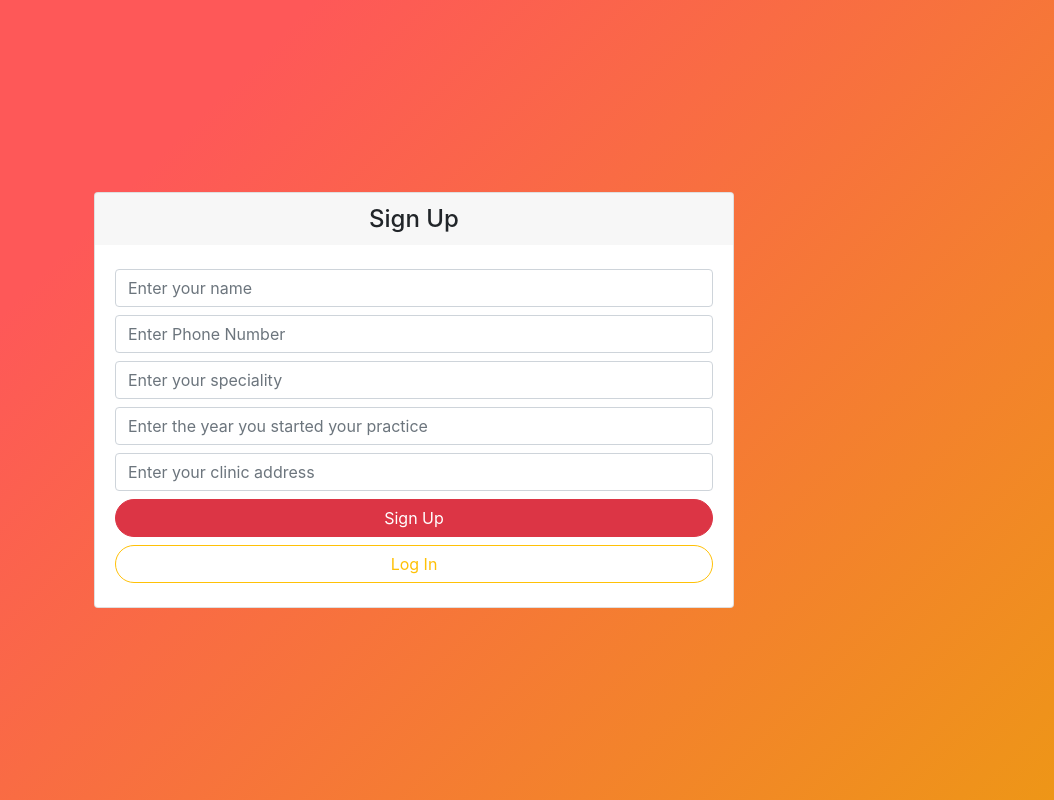
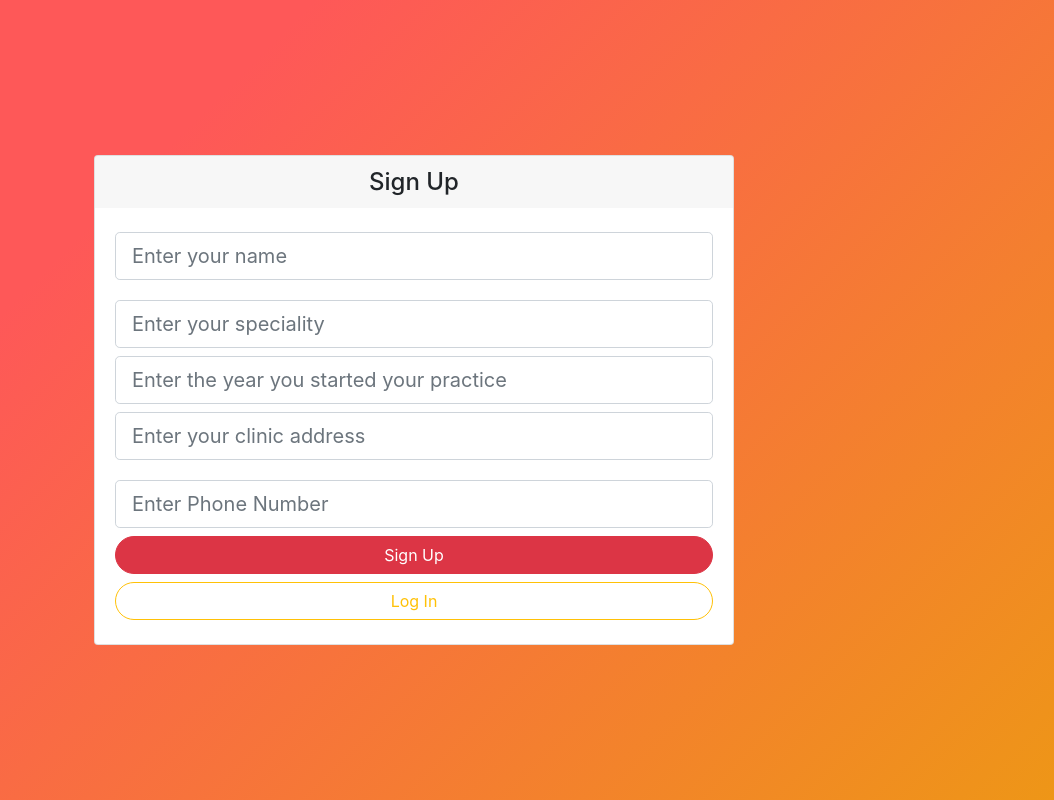
Before and after one commit to Rashmil-1999/kjsce-hack-19, a React (Create React App) app: page /signup in a window 1280 px wide. Shown: the whole page, without its empty margins (226-1280 px from the left). Built offline with nearby package versions, Linux system fonts and the light colour scheme.

Commit message:
integrate tokens

```diff
--- a/public/index.html
+++ b/public/index.html
@@ -30,6 +30,7 @@
   </head>
   <body>
     <noscript>You need to enable JavaScript to run this app.</noscript>
+    <div id="recaptcha-container"></div>
     <div id="root"></div>
     <!--
       This HTML file is a template.
--- a/src/containers/Auth/LogInCard.tsx
+++ b/src/containers/Auth/LogInCard.tsx
@@ -1,34 +1,74 @@
-import React from 'react';
+import React, { useState } from 'react';
 
-import { Link } from 'react-router-dom';
+import firebase from 'firebase';
+import { Link, useHistory } from 'react-router-dom';
 import { Card, CardHeader, CardBody, Input, Button } from 'reactstrap';
 import { useInput } from '../../util';
+import { useFirebase } from '../../util/firebase';
 
 const LogInCard: React.FC = () => {
+  const [otpSent, setOtpSent] = useState(false);
+  const history = useHistory();
+
   const phoneNumberInput = useInput();
   const otpInput = useInput();
+
+  const firebase = useFirebase();
+
+  const onLogin = (e: React.ChangeEvent<HTMLFormElement>) => {
+    e.preventDefault();
+
+    if(otpSent && otpInput.value) {
+      const cr: firebase.auth.ConfirmationResult = (window as any).confirmationResult;
+      cr.confirm(otpInput.value)
+      .then((r) => {
+        history.push("/dashboard");
+      })
+      .catch((e) => {
+        alert(JSON.stringify(e));
+      });
+    }
+
+    const appVerifier = (window as any).recaptchaVerifier;
+    const phoneNumber = phoneNumberInput.value;
+
+    if(phoneNumber) {
+      firebase.auth().signInWithPhoneNumber("+91" + phoneNumber, appVerifier)
+      .then(function (confirmationResult) {
+        (window as any).confirmationResult = confirmationResult;
+        setOtpSent(true);
+      })
+      .catch(function (error) {
+        alert(JSON.stringify(error));
+      });
+    }
+  };
 
   return (
     <Card>
       <CardHeader className="text-center border-0">
         <h4 className="m-0">Log In</h4>
       </CardHeader>
-      <CardBody tag="form" onSubmit={() => alert("Hi")} className="d-flex flex-column">
+      <CardBody tag="form" onSubmit={onLogin} className="d-flex flex-column">
         <Input
           className="border-radius-50 my-1"
           placeholder="Enter Phone Number"
           type="tel"
+          size="lg"
+          disabled={otpSent}
           {...phoneNumberInput as any}
         />
 
+        {otpSent &&
           <Input
             className="border-radius-50 my-1"
             placeholder="Enter OTP"
             type="number"
             {...otpInput as any}
           />
+        }
 
-        <Button color="primary" type="submit" className="rounded-pill my-1">Log In</Button>
+        <Button id="login-button" color="primary" type="submit" className="rounded-pill my-1">Log In</Button>
         <Button tag={Link} to="/signup" outline color="info" className="rounded-pill my-1">Sign Up</Button>
       </CardBody>
     </Card>
--- a/src/containers/Auth/SignUpCard.tsx
+++ b/src/containers/Auth/SignUpCard.tsx
@@ -1,38 +1,83 @@
-import React from 'react';
+import React, { useState } from 'react';
 
-import { Link } from 'react-router-dom';
+import { Link, useHistory } from 'react-router-dom';
 import { Card, CardHeader, CardBody, Input, Button } from 'reactstrap';
 import { useInput } from '../../util';
+import { useFirebase } from '../../util/firebase';
 
 const SignUpCard: React.FC = () => {
+  const [otpSent, setOtpSent] = useState(false);
+  const history = useHistory();
+
   const nameInput = useInput();
   const phoneNumberInput = useInput();
   const specialityInput = useInput();
   const experienceInput = useInput();
   const addressInput = useInput();
+  const otpInput = useInput();
+
+  const firebase = useFirebase();
+
+  const onSignup = (e: React.ChangeEvent<HTMLFormElement>) => {
+    e.preventDefault();
+
+    if(otpSent && otpInput.value) {
+      const cr: firebase.auth.ConfirmationResult = (window as any).confirmationResult;
+      cr.confirm(otpInput.value)
+      .then((r) => {
+        if(r.user) {
+          return firebase.firestore()
+            .collection("Doctors")
+            .doc(r.user.uid)
+            .set({
+              name: nameInput.value,
+              speciality: specialityInput.value,
+              address: addressInput.value,
+              initialYear: new Date(experienceInput.value as string),
+              workingHours: '9:00am-5:00pm',
+            });
+        }
+      })
+      .then(() => {
+        history.push("/dashboard");
+      })
+      .catch((e) => {
+        alert(JSON.stringify(e));
+      });
+    }
+
+    const appVerifier = (window as any).recaptchaVerifier;
+    const phoneNumber = phoneNumberInput.value;
+
+    if(phoneNumber) {
+      firebase.auth().signInWithPhoneNumber("+91" + phoneNumber, appVerifier)
+      .then(function (confirmationResult) {
+        (window as any).confirmationResult = confirmationResult;
+        setOtpSent(true);
+      })
+      .catch(function (error) {
+        alert(JSON.stringify(error));
+      });
+    }
+  };
 
   return (
     <Card className="w-50">
       <CardHeader className="text-center border-0">
         <h4 className="m-0">Sign Up</h4>
       </CardHeader>
-      <CardBody tag="form" onSubmit={() => alert("Hi")} className="d-flex flex-column">
+      <CardBody tag="form" onSubmit={onSignup} className="d-flex flex-column">
         <Input
           className="border-radius-50 my-1"
           placeholder="Enter your name"
+          size="lg"
           {...nameInput as any}
         />
 
         <Input
-          className="border-radius-50 my-1"
-          placeholder="Enter Phone Number"
-          type="tel"
-          {...phoneNumberInput as any}
-        />
-
-        <Input
-          className="border-radius-50 my-1"
+          className="border-radius-50 mt-3 mb-1"
           placeholder="Enter your speciality"
+          size="lg"
           {...specialityInput as any}
         />
 
@@ -40,14 +85,33 @@ const SignUpCard: React.FC = () => {
           className="border-radius-50 my-1"
           placeholder="Enter the year you started your practice"
           type="number"
+          size="lg"
           {...experienceInput as any}
         />
 
         <Input
           className="border-radius-50 my-1"
           placeholder="Enter your clinic address"
+          size="lg"
           {...addressInput as any}
         />
+
+        <Input
+          className="border-radius-50 mt-3 mb-1"
+          placeholder="Enter Phone Number"
+          type="tel"
+          size="lg"
+          {...phoneNumberInput as any}
+        />
+
+        {otpSent &&
+          <Input
+            className="border-radius-50 my-1"
+            placeholder="Enter OTP"
+            type="number"
+            {...otpInput as any}
+          />
+        }
 
         <Button color="danger" type="submit" className="rounded-pill my-1">Sign Up</Button>
         <Button tag={Link} to="/login" outline color="warning" className="rounded-pill my-1">Log In</Button>
--- a/src/containers/Dashboard/Patient/index.tsx
+++ b/src/containers/Dashboard/Patient/index.tsx
@@ -6,7 +6,7 @@ import Info from './Info';
 const PatientPage: React.FC = () => {
   const [current, setCurrentToken] = useState<number | string | undefined>();
 
-  if(!!current) {
+  if(!current) {
     return <Form onSubmit={setCurrentToken} />;
   }
 
--- a/src/containers/Dashboard/TokenCount.tsx
+++ /dev/null
@@ -1,12 +0,0 @@
-import React from 'react';
-
-const TokenCount: React.FC = () => {
-  return (
-    <div className="d-flex flex-column align-items-center justify-content-center h-100">
-      <h2>69</h2>
-      <span>Tokens remaining</span>
-    </div>
-  );
-};
-
-export default TokenCount;
--- a/src/containers/Dashboard/TokenNumbers.tsx
+++ b/src/containers/Dashboard/TokenNumbers.tsx
@@ -1,13 +1,15 @@
-import React from 'react';
+import React, { useState, useEffect } from 'react';
 
 import {
   Container,
+  Col,
 } from 'reactstrap';
 
 import styled from 'styled-components';
 
+import { User } from 'firebase';
 import Token from '../../components/Token';
-import _ from 'lodash';
+import { useFirebase } from '../../util/firebase';
 
 const HorizonalScroll = styled.div`
   display: flex;
@@ -15,17 +17,56 @@ const HorizonalScroll = styled.div`
   overflow-x: auto;
 `;
 
+type TokenType = {
+  attended: boolean,
+  date: Date,
+  docId: string,
+  symptoms: string,
+  tokenNo: number,
+  userId: string,
+};
+
 const TokenNumbers: React.FC = () => {
-  let x = _.range(1,100).map(e => <Token number={e} />);
+  const firebase = useFirebase();
+  const [user, setUser] = useState<User>();
+  const [tokens, setTokens] = useState<TokenType[]>([]);
+
+  firebase.auth().onAuthStateChanged((n: any) => {
+    setUser(n);
+  });
+
+  useEffect(() => {
+    if(user) {
+      firebase.firestore()
+      .collection("Appointments")
+      .where("docId", "==", user.uid)
+      .where("attended", "==", false)
+      .onSnapshot((res) => {
+        const active = res.docs.map(t => t.data()) as TokenType[];
+        setTokens(active.filter(t => !t.attended).sort((a, b) => a.tokenNo - b.tokenNo));
+      });
+    }
+  }, [user]);
+
   return (
+    <>
+      <Col sm={3} className="border-right border-black">
+        <div className="d-flex flex-column align-items-center justify-content-center h-100">
+          <h2>{tokens.length}</h2>
+          <span>Tokens remaining</span>
+        </div>
+      </Col>
+      <Col sm={9} className="px-0">
         <Container fluid style={{
           maxHeight: '70vh',
           overflow: 'auto',
         }}>
           <HorizonalScroll>
-        {x}
+            {tokens.map(t => <Token number={t.tokenNo} />)}
           </HorizonalScroll>
         </Container>
+      </Col>
+    </>
   );
 };
 
--- a/src/pages/Dashboard/index.tsx
+++ b/src/pages/Dashboard/index.tsx
@@ -2,7 +2,6 @@ import React from 'react';
 
 import { Container, Row, Col } from 'reactstrap';
 
-import TokenCount from '../../containers/Dashboard/TokenCount';
 import TokenNumbers from '../../containers/Dashboard/TokenNumbers';
 
 import PatientInfo from '../../containers/Dashboard/Patient';
@@ -11,12 +10,7 @@ const Dashboard: React.FC = () => {
   return (
     <Container fluid className="vh-100">
       <Row className="border-bottom border-black">
-        <Col sm={3} className="border-right border-black">
-          <TokenCount />
-        </Col>
-        <Col sm={9} className="px-0">
-          <TokenNumbers />
-        </Col>
+        <TokenNumbers />
       </Row>
 
       <Row className="bg-aqua h-75">
--- a/src/util/firebase/firebase.ts
+++ b/src/util/firebase/firebase.ts
@@ -16,4 +16,10 @@ const config = {
 
 const app = firebase.initializeApp(config);
 
+app.auth().useDeviceLanguage();
+
+(window as any).recaptchaVerifier = new firebase.auth.RecaptchaVerifier('recaptcha-container', {
+    'size': 'invisible',
+});
+
 export default app;
--- a/src/util/firebase/index.ts
+++ b/src/util/firebase/index.ts
@@ -2,12 +2,9 @@ import { useContext } from "react";
 import FirebaseContext from "./context";
 import Firebase from "./firebase";
 
-/**
- * @returns {firebase.app.App}
- */
 function useFirebase() {
     const firebase = useContext(FirebaseContext);
-    return firebase;
+    return firebase as firebase.app.App;
 }
 
 export default Firebase;
```
Lines whose indentation alone changed are shown as unchanged.
